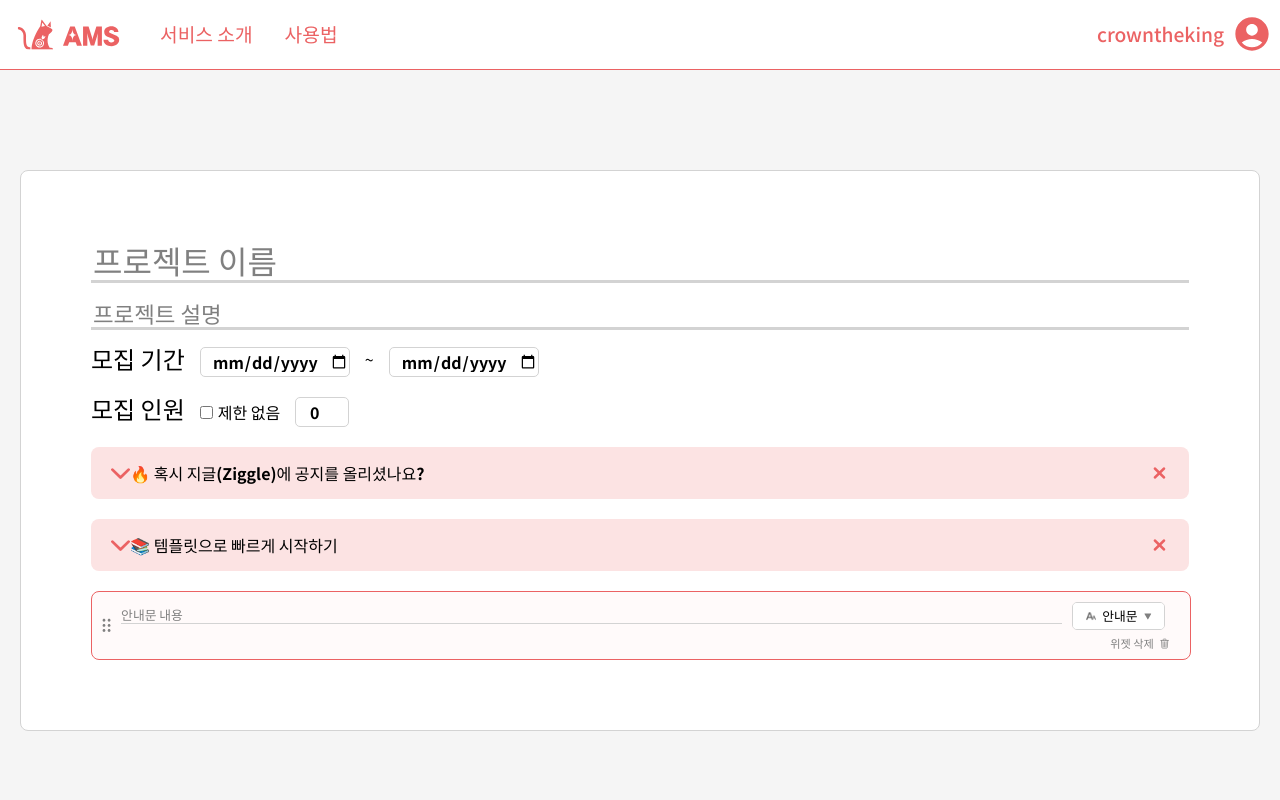
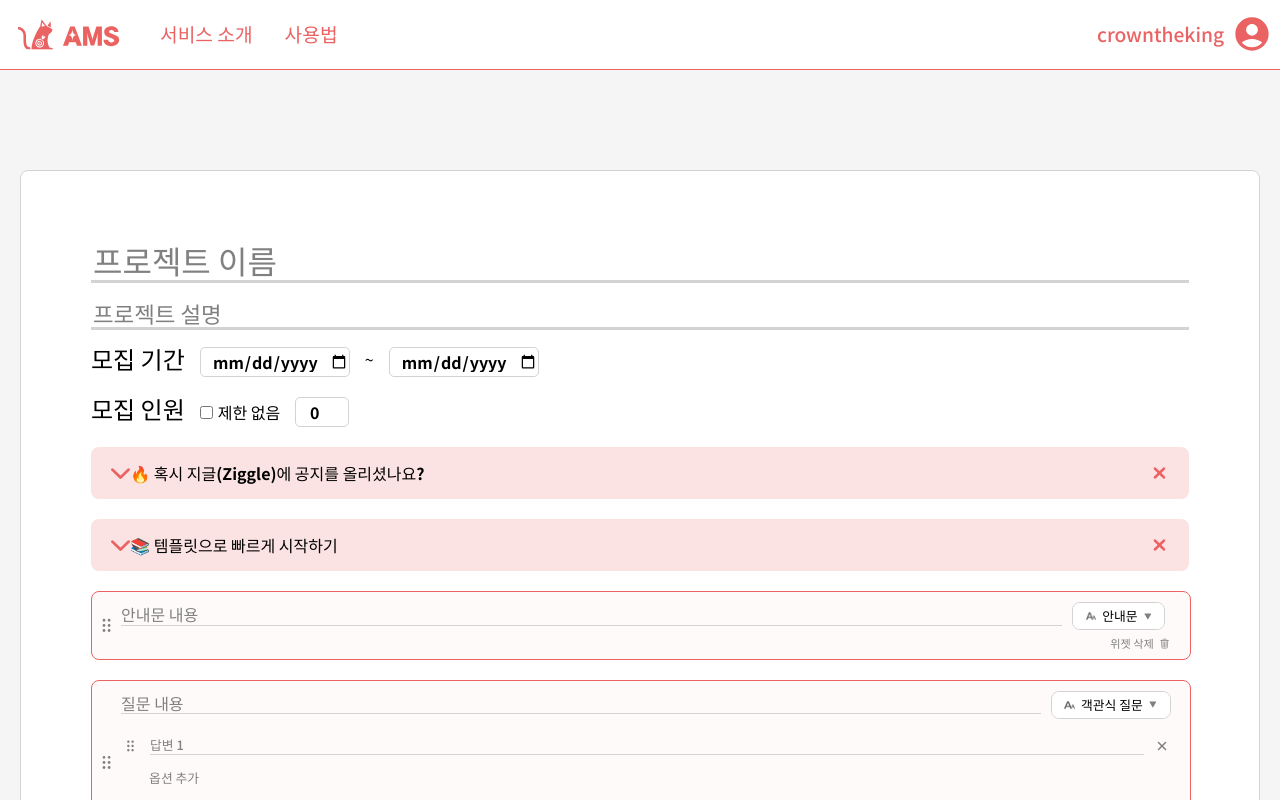
Before and after one commit to gsainfoteam/ziggle-ams-fe, a React (Vite) app: page /create in a window 1280 px wide. Shown: the top 800 px of the page. Built offline with nearby package versions, Linux system fonts and the light colour scheme.

Commit message:
✨ Choice widget

```diff
--- a/src/pages/CreateProject/FormConstructor.tsx
+++ b/src/pages/CreateProject/FormConstructor.tsx
@@ -2,10 +2,8 @@ import React, { useReducer } from "react";
 import styled from "styled-components";
 
 import templateImage1 from "./assets/templateImage1.png";
-import {
-  customWidgets,
-  GenericWidgetData,
-} from "./customWidgets/GenericWidget";
+import Choice, { ChoiceWidgetData } from "./customWidgets/Choice";
+import { GenericWidgetData } from "./customWidgets/GenericWidget";
 import TextDisplay, {
   TextDisplayWidgetData,
 } from "./customWidgets/TextDisplay";
@@ -37,7 +35,8 @@ export type WidgetData =
   | RecruitNumInputWidgetData
   | AccordionInfoWidgetData
   | AccordionCarouselWidgetData
-  | TextDisplayWidgetData;
+  | TextDisplayWidgetData
+  | ChoiceWidgetData;
 
 interface SimpleTextInputAction {
   id: string;
@@ -98,6 +97,27 @@ interface ChangeWidgetTypeAction {
   targetWidgetType: string;
 }
 
+interface ChoiceEditAction {
+  id: string;
+  widgetType: "Choice";
+  actionType: "Edit";
+  targetName: string;
+  value: string;
+}
+
+interface ChoiceAddOptionAction {
+  id: string;
+  widgetType: "Choice";
+  actionType: "Add";
+}
+
+interface ChoiceRemoveOptionAction {
+  id: string;
+  widgetType: "Choice";
+  actionType: "Remove";
+  targetName: string;
+}
+
 type Action =
   | SimpleTextInputAction
   | DurationInputAction
@@ -107,7 +127,24 @@ type Action =
   | DeleteWidgetAction
   | ToggleRequiredAction
   | ChangeMinMaxAction
-  | ChangeWidgetTypeAction;
+  | ChangeWidgetTypeAction
+  | ChoiceEditAction
+  | ChoiceAddOptionAction
+  | ChoiceRemoveOptionAction;
+
+function uniqueId(formData: WidgetData[], length = 16) {
+  const generateId = () =>
+    Math.ceil(Math.random() * Date.now())
+      .toPrecision(length)
+      .toString()
+      .replace(".", "");
+  const ids = new Set(formData.map((widget) => widget.id));
+  let id = generateId();
+  while (ids.has(id)) {
+    id = generateId();
+  }
+  return id;
+}
 
 function reducer(state: WidgetData[], action: Action) {
   if (action.widgetType === null) {
@@ -136,20 +173,47 @@ function reducer(state: WidgetData[], action: Action) {
           } else return widget;
         });
       case "changeWidgetType":
-        return action.targetWidgetType in Object.keys(customWidgets)
-          ? state.map((widget) =>
-              widget.id === action.id
-                ? ({
-                    id: "ProjectNameInput2",
-                    widgetType: "SimpleTextInput",
-                    required: true,
-                    size: "1em",
-                    placeholder: "프로젝트 이름",
+        return state.map((widget) => {
+          if (widget.id === action.id) {
+            const id = uniqueId(state);
+            switch (action.targetWidgetType) {
+              case "TextDisplay":
+                return {
+                  id: id,
+                  widgetType: "TextDisplay",
+                  placeholder: "안내문 내용",
+                  value: "",
+                  required: null,
+                  min: null,
+                  max: null,
+                } as TextDisplayWidgetData;
+              case "Choice":
+                return {
+                  id: id,
+                  widgetType: "Choice",
+                  required: false,
+                  min: "1",
+                  max: "1",
+                  question: {
+                    name: "question",
+                    placeholder: "질문 내용",
                     value: "",
-                  } as SimpleTextInputWidgetData)
-                : widget,
-            )
-          : state;
+                  },
+                  options: [
+                    {
+                      name: "option1",
+                      placeholder: "답변 1",
+                      value: "",
+                    },
+                  ],
+                } as ChoiceWidgetData;
+              default:
+                return widget;
+            }
+          } else {
+            return widget;
+          }
+        });
     }
   }
   return state.map((widget) => {
@@ -183,6 +247,56 @@ function reducer(state: WidgetData[], action: Action) {
             ...widget,
             value: action.value,
           };
+        case "Choice":
+          switch (action.actionType) {
+            case "Edit":
+              if (action.targetName === "question") {
+                return {
+                  ...widget,
+                  question: {
+                    ...(widget as ChoiceWidgetData).question,
+                    value: action.value,
+                  },
+                };
+              } else {
+                return {
+                  ...widget,
+                  options: (widget as ChoiceWidgetData).options.map((option) =>
+                    option.name === action.targetName
+                      ? { ...option, value: action.value }
+                      : option,
+                  ),
+                };
+              }
+            case "Add":
+              return {
+                ...widget,
+                max: (
+                  (widget as ChoiceWidgetData).options.length + 1
+                ).toString(),
+                options: (widget as ChoiceWidgetData).options.concat({
+                  name: `option${
+                    (widget as ChoiceWidgetData).options.length + 1
+                  }`,
+                  placeholder: `답변 ${
+                    (widget as ChoiceWidgetData).options.length + 1
+                  }`,
+                  value: "",
+                }),
+              };
+            case "Remove":
+              return {
+                ...widget,
+                max: (
+                  (widget as ChoiceWidgetData).options.length - 1
+                ).toString(),
+                options: (widget as ChoiceWidgetData).options
+                  .filter(({ name }) => name !== action.targetName)
+                  .map((option, i) => ({ ...option, max: `답변 ${i + 1}` })),
+              };
+            default:
+              return widget;
+          }
         default:
           console.log("No matching widget type!");
           return widget;
@@ -289,6 +403,25 @@ const templates: Templates = {
       min: null,
       max: null,
     },
+    {
+      id: "Choice",
+      widgetType: "Choice",
+      required: false,
+      min: "1",
+      max: "1",
+      question: {
+        name: "question",
+        placeholder: "질문 내용",
+        value: "",
+      },
+      options: [
+        {
+          name: "option1",
+          placeholder: "답변 1",
+          value: "",
+        },
+      ],
+    },
   ],
 };
 
@@ -375,6 +508,33 @@ const FormConstructor = () => {
     });
   };
 
+  const onChoiceChange = (e: React.ChangeEvent<HTMLTextAreaElement>) => {
+    dispatch({
+      id: e.target.id,
+      widgetType: "Choice",
+      actionType: "Edit",
+      targetName: e.target.name,
+      value: e.target.value,
+    });
+  };
+
+  const onAddOption = (e: React.MouseEvent<HTMLElement>) => {
+    dispatch({
+      id: e.currentTarget.id,
+      widgetType: "Choice",
+      actionType: "Add",
+    });
+  };
+
+  const onRemoveOption = (e: React.MouseEvent<HTMLElement>) => {
+    dispatch({
+      id: e.currentTarget.id,
+      widgetType: "Choice",
+      actionType: "Remove",
+      targetName: e.currentTarget.title,
+    });
+  };
+
   console.log(formData);
 
   return (
@@ -435,6 +595,20 @@ const FormConstructor = () => {
                   key={i}
                 />
               );
+            case "Choice":
+              return (
+                <Choice
+                  {...widgetData}
+                  onToggleRequired={onToggleRequired}
+                  onMinMaxChange={onMinMaxChange}
+                  onWidgetTypeChange={onWidgetTypeChange}
+                  onDeleteWidget={onDeleteWidget}
+                  onChange={onChoiceChange}
+                  onAddOption={onAddOption}
+                  onRemoveOption={onRemoveOption}
+                  key={i}
+                />
+              );
           }
         })}
       </Paper>
--- /dev/null
+++ b/src/pages/CreateProject/customWidgets/Choice.tsx
@@ -0,0 +1,232 @@
+import { useEffect, useRef } from "react";
+import { IoClose } from "react-icons/io5";
+import { RxDragHandleDots2 } from "react-icons/rx";
+import styled from "styled-components";
+
+import GenericWidget, {
+  GenericWidgetData,
+  GenericWidgetProps,
+} from "./GenericWidget";
+
+const TitleContainer = styled.div`
+  display: flex;
+  position: relative;
+  flex-direction: column;
+  width: 100%;
+  font-size: 1em;
+  line-height: 1.2em;
+`;
+
+const InputContainer = styled(TitleContainer)`
+  font-size: 0.8em;
+  line-height: 1em;
+`;
+
+const UnderLine = styled.div`
+  display: flex;
+  position: absolute;
+  bottom: -1px;
+  width: 100%;
+  height: 1px;
+  background-color: lightgray;
+`;
+
+const UnderLineColor = styled(UnderLine)`
+  z-index: 1;
+  background-color: #eb6263;
+  width: 0;
+  transition: width 0.5s;
+`;
+
+const Input = styled.textarea`
+  display: flex;
+  background-color: transparent;
+  border: none;
+  border-radius: 5px;
+  padding: 0;
+  resize: none;
+  overflow-y: hidden;
+  height: 1.2em;
+
+  &::placeholder {
+    color: gray;
+    font-weight: 500;
+  }
+  &:focus {
+    outline: none;
+  }
+
+  &:focus ~ ${UnderLineColor} {
+    width: 100%;
+  }
+`;
+
+const OptionsList = styled.ul`
+  display: flex;
+  flex-direction: column;
+  padding: 0;
+  list-style: none;
+  gap: 5px;
+`;
+
+const HandleIcon = styled(RxDragHandleDots2)`
+  color: gray;
+  width: 20px;
+  &:hover {
+    cursor: grab;
+  }
+  &:active {
+    cursor: grabbing;
+  }
+`;
+
+const Option = styled.li`
+  display: flex;
+  border-radius: 3px;
+  padding: 5px 0;
+  gap: 10px;
+  &:hover {
+    background-color: #fce3e3;
+  }
+  &:focus-within {
+    background-color: #fce3e3;
+  }
+  &:has(${HandleIcon}:active) {
+    box-shadow: rgba(0, 0, 0, 0.2) 0px 2px 5px;
+  }
+`;
+
+const CloseContainer = styled.div`
+  display: flex;
+`;
+
+const CloseIcon = styled(IoClose)`
+  color: gray;
+  &:hover {
+    cursor: pointer;
+    color: #eb6263;
+  }
+`;
+
+const AddOption = styled.div`
+  display: flex;
+  color: gray;
+  font-size: 0.8em;
+  border: none;
+  border-radius: 3px;
+  padding: 0.2em 0;
+  width: fit-content;
+  margin-left: 28px;
+  &:hover {
+    cursor: pointer;
+    background-color: #fce3e3;
+  }
+`;
+
+export interface ChoiceWidgetData extends GenericWidgetData {
+  widgetType: "Choice";
+  question: {
+    name: "question";
+    placeholder: string;
+    value: string;
+  };
+  options: {
+    name: string;
+    placeholder: string;
+    value: string;
+  }[];
+}
+
+export interface ChoiceProps
+  extends ChoiceWidgetData,
+    Omit<GenericWidgetProps, "widgetType"> {
+  key: number;
+  onChange: (e: React.ChangeEvent<HTMLTextAreaElement>) => void;
+  onAddOption: (e: React.MouseEvent<HTMLElement>) => void;
+  onRemoveOption: (e: React.MouseEvent<HTMLElement>) => void;
+}
+
+const Choice = (props: ChoiceProps) => {
+  const {
+    id,
+    question,
+    options,
+    onChange,
+    onAddOption,
+    onRemoveOption,
+    ...rest
+  } = props;
+
+  const titleRef = useRef<HTMLTextAreaElement | null>(null);
+
+  useEffect(() => {
+    const rowCount = question.value.split(/\r\n|\r|\n/).length;
+    if (!titleRef.current) return;
+    if (rowCount <= 1) {
+      titleRef.current.style.height = "1.2em";
+    } else {
+      titleRef.current.style.height = `${rowCount * 1.2}em`;
+    }
+  }, [question]);
+
+  const textboxRefs = useRef<(HTMLTextAreaElement | null)[]>([]);
+
+  useEffect(() => {
+    textboxRefs.current = textboxRefs.current.slice(0, options.length);
+
+    textboxRefs.current.forEach((textboxRef, i) => {
+      const rowCount = options[i].value.split(/\r\n|\r|\n/).length;
+      if (!textboxRef) return;
+      if (rowCount <= 1) {
+        textboxRef.style.height = "1.2em";
+      } else {
+        textboxRef.style.height = `${rowCount * 1.2}em`;
+      }
+    });
+  }, [options]);
+
+  return (
+    <GenericWidget
+      id={id}
+      {...rest}
+      TitleComponent={
+        <TitleContainer>
+          <Input id={id} onChange={onChange} ref={titleRef} {...question} />
+          <UnderLineColor />
+          <UnderLine />
+        </TitleContainer>
+      }
+      ContentComponent={
+        <OptionsList>
+          {options.map((option, i) => (
+            <Option key={i}>
+              <HandleIcon />
+              <InputContainer>
+                <Input
+                  id={id}
+                  onChange={onChange}
+                  ref={(el) => (textboxRefs.current[i] = el)}
+                  {...option}
+                />
+                <UnderLineColor />
+                <UnderLine />
+              </InputContainer>
+              <CloseContainer
+                id={id}
+                title={option.name}
+                onClick={onRemoveOption}
+              >
+                <CloseIcon />
+              </CloseContainer>
+            </Option>
+          ))}
+          <AddOption id={id} onClick={onAddOption}>
+            옵션 추가
+          </AddOption>
+        </OptionsList>
+      }
+    />
+  );
+};
+
+export default Choice;
--- a/src/pages/CreateProject/customWidgets/GenericWidget.tsx
+++ b/src/pages/CreateProject/customWidgets/GenericWidget.tsx
@@ -93,7 +93,7 @@ const SelectWrapper = styled.div`
   top: 0;
   flex-direction: column;
   border: 1px solid lightgray;
-  border-radius: 5px;
+  border-radius: 8px;
   overflow: hidden;
   ${WidgetSelect}:not(:first-child) {
     border-top: 1px solid lightgray;
@@ -215,8 +215,7 @@ const NumInput = styled.input.attrs({ type: "number" })`
 
 export const customWidgets = {
   TextDisplay: "안내문",
-  dlsakj: "1",
-  askdj: "2",
+  Choice: "객관식 질문",
 };
 
 export interface GenericWidgetData {
@@ -291,7 +290,7 @@ const GenericWidget = (
                     <WidgetSelect
                       key={i}
                       id={id}
-                      title={widget[1]}
+                      title={widget[0]}
                       onClick={(e: React.MouseEvent<HTMLElement>) => {
                         onWidgetTypeChange(e);
                         toggleDropDown();
@@ -348,7 +347,12 @@ const GenericWidget = (
               개
             </ControlContainer>
           )}
-          {required !== null && <VerticalDivider />}
+
+          {required !== null && (
+            <ControlContainer>
+              <VerticalDivider />
+            </ControlContainer>
+          )}
           <ControlContainer id={id} onClick={onDeleteWidget}>
             위젯 삭제
             <DeleteIcon />
--- a/src/pages/CreateProject/customWidgets/TextDisplay.tsx
+++ b/src/pages/CreateProject/customWidgets/TextDisplay.tsx
@@ -10,7 +10,7 @@ const Container = styled.div`
   display: flex;
   position: relative;
   flex-direction: column;
-  font-size: 0.8em;
+  font-size: 1em;
 `;
 
 const UnderLine = styled.div`
```
